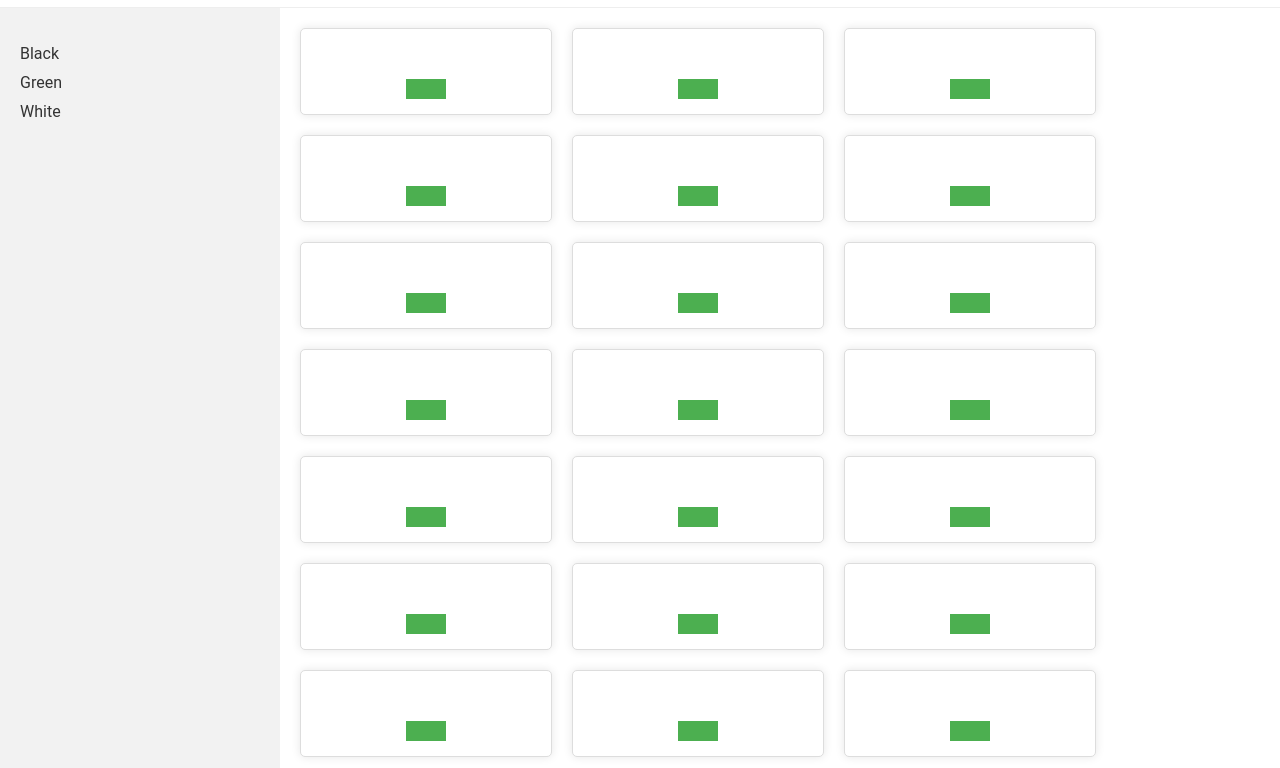
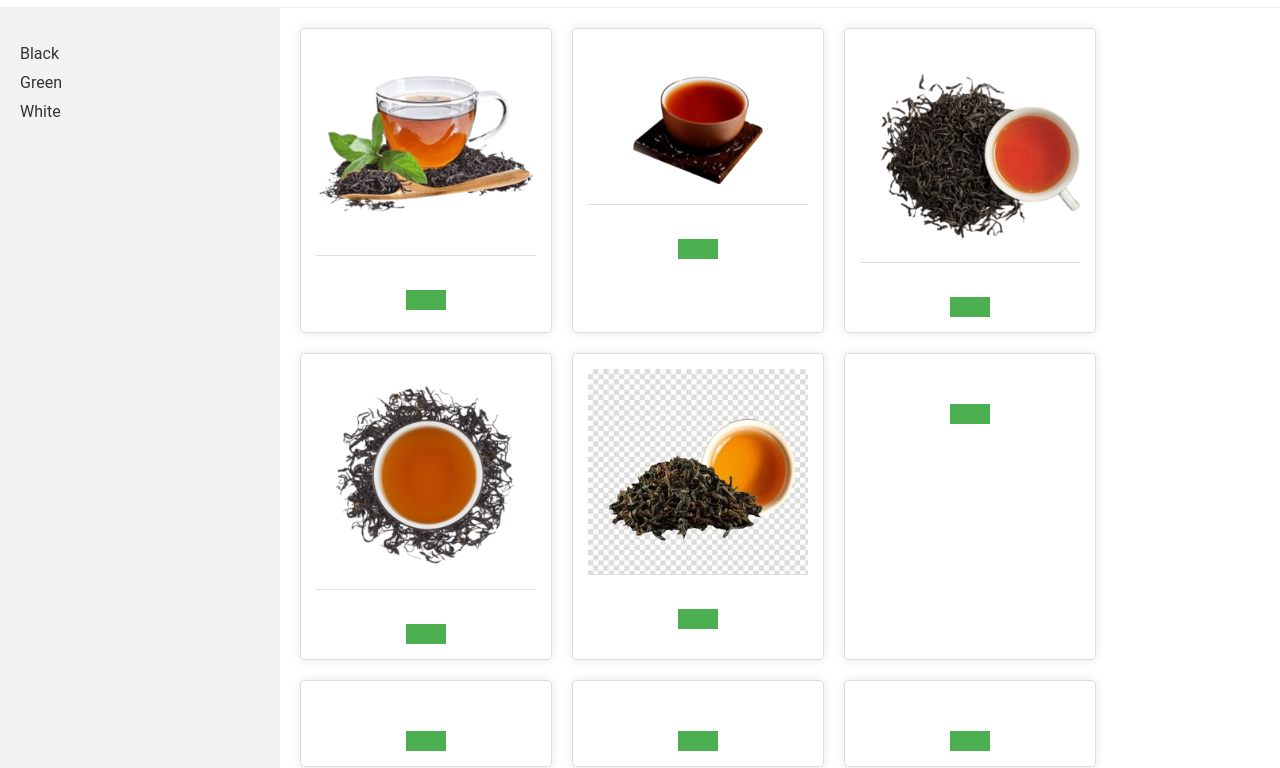
Before and after one commit to Alexander5806/TeaTime2, a plain HTML site: page code2/GEWT/wiki.html in a window 1280 px wide. Shown: the part 63-831 px from the top of the page. Drawn offline with Linux system fonts and the light colour scheme; a script that the page names is missing.

Commit message:
add code

```diff
--- a/code2/GEWT/wiki.html
+++ b/code2/GEWT/wiki.html
@@ -36,37 +36,37 @@
         </aside>
         <section class="products">
             <div class="product-card">
-                <img src="jpg" alt="">
+                <img src="/TeaTime2/code2/images/black1.png" alt="">
                 <h2></h2>
                 <p></p>
                 <button></button>
             </div>
             <div class="product-card">
-                <img src="jpg" alt="">
+                <img src="/TeaTime2/code2/images/black2.png" alt="">
                 <h2></h2>
                 <p></p>
                 <button></button>
             </div>
             <div class="product-card">
-                <img src="jpg" alt="">
+                <img src="/TeaTime2/code2/images/black3.png" alt="">
                 <h2></h2>
                 <p></p>
                 <button></button>
             </div>
             <div class="product-card">
-                <img src="jpg" alt="">
+                <img src="/TeaTime2/code2/images/black4.png" alt="">
                 <h2></h2>
                 <p></p>
                 <button></button>
             </div>
             <div class="product-card">
-                <img src="jpg" alt="">
+                <img src="/TeaTime2/code2/images/black5.jpg" alt="">
                 <h2></h2>
                 <p></p>
                 <button></button>
             </div>
             <div class="product-card">
-                <img src="jpg" alt="">
+                <img src="/TeaTime2/code2/images/" alt="">
                 <h2></h2>
                 <p></p>
                 <button></button>
```
Also changed, not shown: code2/images/black10.jpg (added), code2/images/black11.jpg (added), code2/images/black12.jpg (added), code2/images/black13.jpg (added), code2/images/black14.jpg (added), code2/images/black5.jpg (added), code2/images/black6.jpg (added), code2/images/black7.jpg (added), code2/images/black8.jpg (added), code2/images/black9.jpg (added).
